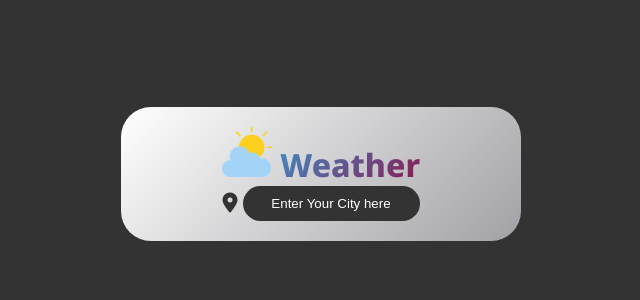
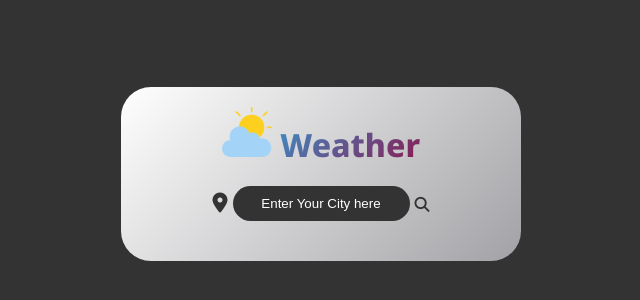
Before and after one commit to Dawood-Ahmed19/Weather--App, a website built with Vite: page index.html in a window 1280 px wide. Shown: the part 226-526 px from the top of the page, without its empty margins (319-959 px from the left). Built offline with nearby package versions, Linux system fonts and the light colour scheme.

Commit message:
Feat: Fetched Weather Api

```diff
--- a/index.html
+++ b/index.html
@@ -24,12 +24,17 @@
           <span><i class="fa-solid fa-location-dot"></i></span>
           <input
             class="city"
+            id="city"
             type="text"
             name="city"
             placeholder="Enter Your City here"
           />
+          <a onclick="fetchWeather()"
+            ><i class="fa-solid fa-magnifying-glass"></i
+          ></a>
         </div>
       </div>
+      <div id="location--weather"></div>
     </div>
     <script src="main.js"></script>
   </body>
--- a/main.js
+++ b/main.js
@@ -1 +1,22 @@
-// Api - Key d8f1596f22ac7fc1b56c6a0e4b10bdd7
+fetchWeather = () => {
+  const apiKey = "d8f1596f22ac7fc1b56c6a0e4b10bdd7";
+  const inputLocation = document.getElementById("city");
+  const locationName = inputLocation.value;
+  const locationWeather = document.getElementById("location--weather");
+  const Url =
+    "https://api.openweathermap.org/data/2.5/weather?q=${cityName}&appid=${apiKey}&units=metric";
+
+  locationWeather.innerHTML = "";
+
+  fetch(Url)
+    .then((Response) => Response.json())
+    .then((data) => {
+      const weatherDetails = document.createElement("div");
+
+      weatherDetails.innerHTML = `<h2> Weather in ${data.name} </h2>
+      <p> Temperature: ${data.main.temp}°C
+      <p>Description: ${data.weather[0].description}</p>
+      <p>Humidity: ${data.main.humidity}%
+      <p>Wind Speed: ${data.wind.speed} m/s</p>`;
+    });
+};
--- a/style.css
+++ b/style.css
@@ -28,6 +28,7 @@ body {
     rgba(255, 255, 255, 1) 100%
   );
   display: flex;
+  gap: 20px;
   justify-content: space-between;
   flex-direction: column;
   align-items: center;
@@ -78,3 +79,9 @@ i.fa-location-dot {
   align-items: center;
   gap: 5px;
 }
+
+i.fa-magnifying-glass {
+  color: #333;
+  font-size: 15px;
+  cursor: pointer;
+}
```
